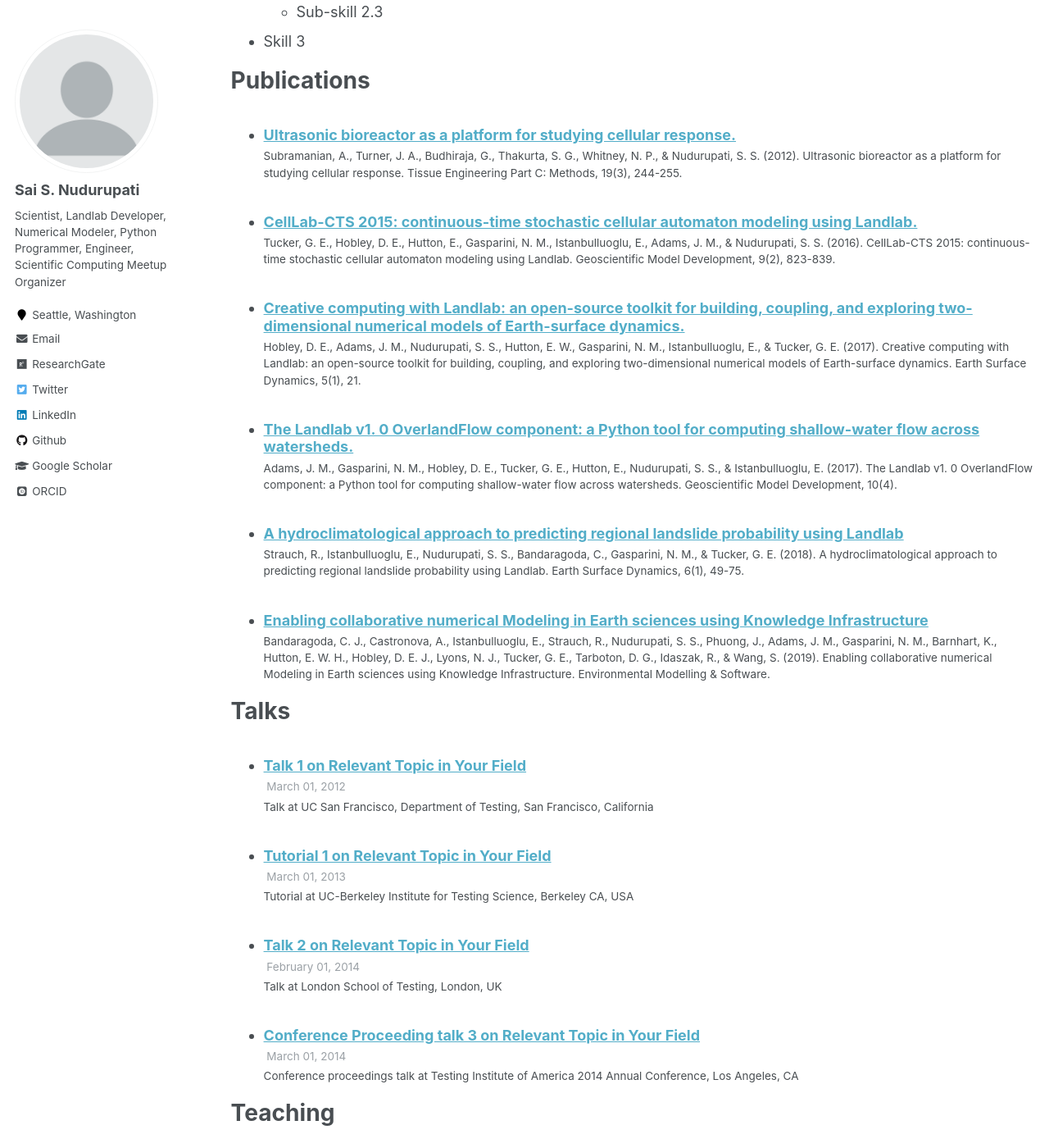
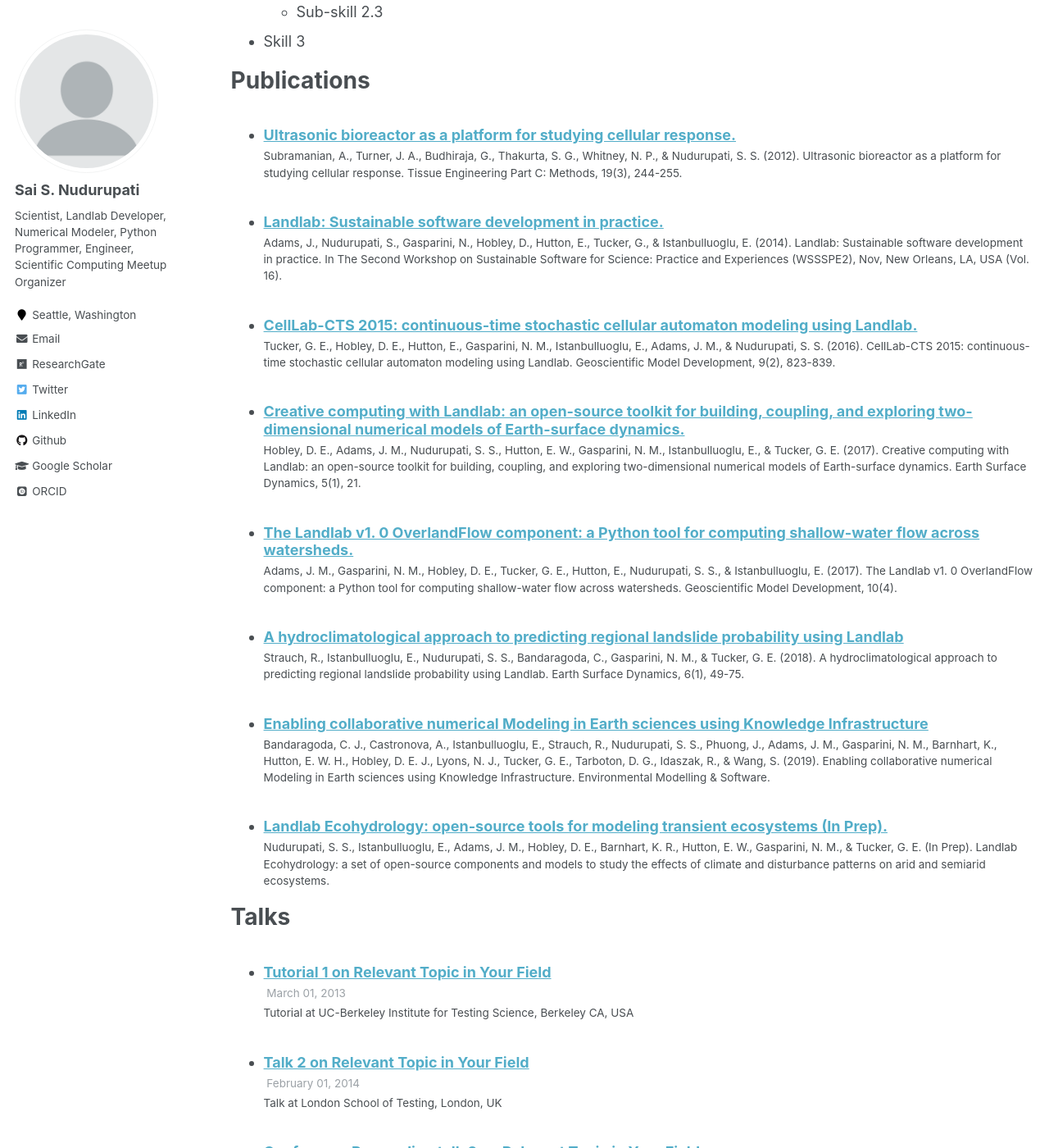
Before and after one commit to saisiddu/saisiddu.github.io, a Jekyll site: the page built from _pages/cv.md, in a window 1280 px wide and 1400 px high, scrolled down 909 px. Shown: the whole window at 82% size. Built offline with Jekyll 4.4.1, drawn with Linux system fonts in a browser that asks for light colours; some web fonts are replaced; a file with an impossible date is left out; some of the changed text lies outside the part shown.

Commit message:
more commits
- build failed. fixed issue with date in 'in preparation' paper.

```diff
--- /dev/null
+++ b/_publications/2014-11-01-Adams-WSSSPE2-conference.md
@@ -0,0 +1,10 @@
+---
+title: "Landlab: Sustainable software development in practice."
+collection: publications
+permalink: /publication/2014-11-01-Adams-WSSSPE2-conference
+excerpt: 'This is a conference paper.'
+date: 2012-01-01
+venue: 'Sustainable Software for Science: Practice and Experiences (WSSSPE2)'
+paperurl: ''
+citation: 'Adams, J., Nudurupati, S., Gasparini, N., Hobley, D., Hutton, E., Tucker, G., & Istanbulluoglu, E. (2014). Landlab: Sustainable software development in practice. In The Second Workshop on Sustainable Software for Science: Practice and Experiences (WSSSPE2), Nov, New Orleans, LA, USA (Vol. 16).'
+---
--- a/_publications/2019-09-01-paper-title-number-7.md
+++ b/_publications/2019-09-01-paper-title-number-7.md
@@ -1,11 +1,11 @@
 ---
-title: "Landlab Ecohydrology: open-source tools for modeling transient ecosystems"
+title: "Landlab Ecohydrology: open-source tools for modeling transient ecosystems (In Prep)."
 collection: publications
 permalink: /publication/2019-09-01-paper-title-number-7
 excerpt: 'In this paper, we present existing ecohydrological modeling capacity of Landlab using examples that couple components for local soil moisture and plant dynamics with spatially explicit cellular automaton (CA) plant establishment, mortality, and disturbances. Using Landlab components with varying complexity, we discuss the role topography plays on plant organization, and contributions of fire and grazing disturbances on the spatial and temporal characteristics of woody plant encroachment (WPE) and savanna dynamics.'
-date: In Preparation
+date: 2019-09-01
 venue: ''
 paperurl: ''
 citation: 'Nudurupati, S. S., Istanbulluoglu, E., Adams, J. M., Hobley, D. E., Barnhart, K. R., Hutton, E. W., Gasparini, N. M., & Tucker, G. E. (In Prep). Landlab Ecohydrology: a set of open-source components and models to study the effects of climate and disturbance patterns on arid and semiarid ecosystems.'
 ---
-In this paper, we present existing ecohydrological modeling capacity of Landlab using examples that couple components for local soil moisture and plant dynamics with spatially explicit cellular automaton (CA) plant establishment, mortality, and disturbances. Using Landlab components with varying complexity, we discuss the role topography plays on plant organization, and contributions of fire and grazing disturbances on the spatial and temporal characteristics of woody plant encroachment (WPE) and savanna dynamics.
+This paper is in preparation. In this paper, we present existing ecohydrological modeling capacity of Landlab using examples that couple components for local soil moisture and plant dynamics with spatially explicit cellular automaton (CA) plant establishment, mortality, and disturbances. Using Landlab components with varying complexity, we discuss the role topography plays on plant organization, and contributions of fire and grazing disturbances on the spatial and temporal characteristics of woody plant encroachment (WPE) and savanna dynamics.
--- a/_talks/2012-03-01-talk-1.md
+++ /dev/null
@@ -1,11 +0,0 @@
----
-title: "Talk 1 on Relevant Topic in Your Field"
-collection: talks
-type: "Talk"
-permalink: /talks/2012-03-01-talk-1
-venue: "UC San Francisco, Department of Testing"
-date: 2012-03-01
-location: "San Francisco, California"
----
-
-This is a description of your talk, which is a markdown files that can be all markdown-ified like any other post. Yay markdown!
--- /dev/null
+++ b/_talks/2014-12-15-AGU-poster.md
@@ -0,0 +1,11 @@
+---
+title: "Modeling Elevation and Aspect Controls on Emerging Ecohydrologic Processes and Ecosystem Patterns Using the Component-based Landlab Framework."
+collection: talks
+type: "Poster"
+permalink: /talks/2014-12-15-AGU-poster
+venue: "San Francisco, CA"
+date: 2014-12-15
+location: "San Francisco, California"
+---
+
+Presented work on modeling elevation and aspect controls on emerging Ecohydrologic processes and ecosystem processes.
```
